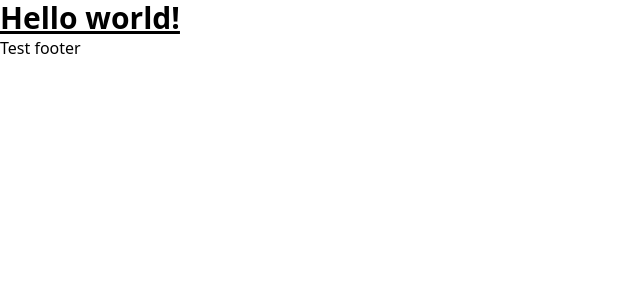
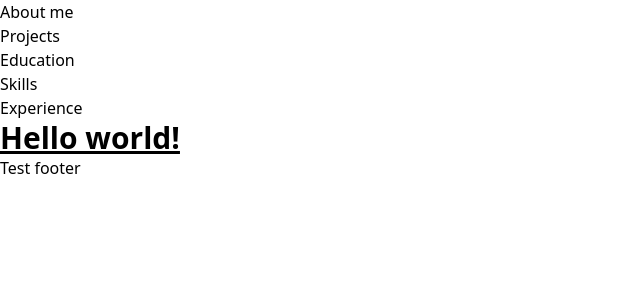
Before and after one commit to jmptsilva/CV-site, a Next.js app: page / in a window 1280 px wide. Shown: the top 300 px of the page, without its empty margins (0-640 px from the left). Built offline with nearby package versions, Linux system fonts and the light colour scheme.

Commit message:
Inserted navbar options
Inserted divs within navbar to configure styles and added some options

```diff
--- a/components/common/navbar.jsx
+++ b/components/common/navbar.jsx
@@ -1,11 +1,17 @@
-import React from 'react';
+import React from "react";
 
 export default function Navbar() {
-    return (
-        <>
-        <div className='navbar'>
-
+  return (
+    <>
+      <div className="navbar">
+        <div className="nav-options">
+          <div>About me</div>
+          <div>Projects</div>
+          <div>Education</div>
+          <div>Skills</div>
+          <div>Experience</div>
         </div>
-        </>
-    )
+      </div>
+    </>
+  );
 }
```
Also changed, not shown: 1 other file (tests, documents, lock files or other folders).
